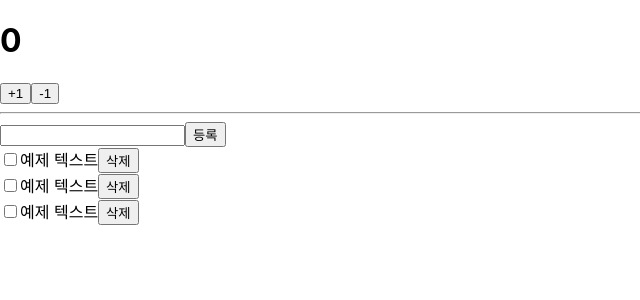
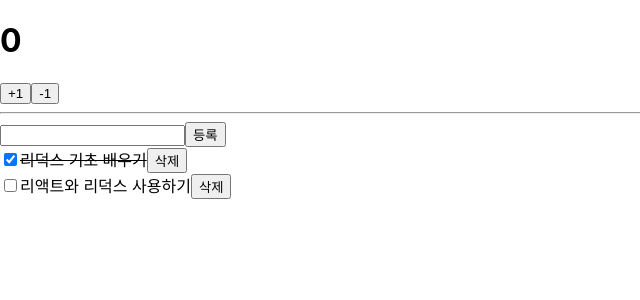
Before and after one commit to artistwm03/react_book_practice002-redux-react, a React (Create React App) app: page / in a window 1280 px wide. Shown: the top 300 px of the page, without its empty margins (0-640 px from the left). Built offline with nearby package versions, Linux system fonts and the light colour scheme.

Commit message:
16. 투두 컨테이너 만들기. 소스를 전반적으로 이해하고 친게아니라 그냥 따라친거..

```diff
--- a/src/App.js
+++ b/src/App.js
@@ -1,13 +1,13 @@
 import React from 'react';
 import CounterContainer from './containers/CounterContainer';
-import Todos from './components/Todos';
+import TodosContainer from './containers/TodosContainer';
 
 const App = () => {
   return (
     <div>
       <CounterContainer />
       <hr />
-      <Todos />
+      <TodosContainer />
     </div>
   );
 };
--- a/src/components/Todos.js
+++ b/src/components/Todos.js
@@ -1,6 +1,21 @@
 import React from 'react';
-import TodoItem from './TodoItem';
 
+const TodoItem = ({ todo, onToggle, onRemove }) => {
+  return (
+    <div>
+      <input
+        type="checkbox"
+        onClick={() => onToggle(todo.id)}
+        checked={todo.done}
+        readOnly={true}
+      />
+      <span style={{ textDecoration: todo.done ? 'line-through' : 'none' }}>
+        {todo.text}
+      </span>
+      <button onClick={() => onRemove(todo.id)}>삭제</button>
+    </div>
+  );
+};
 
 const Todos = ({
     input,      // 인풋에 입력되는 텍스트
@@ -12,17 +27,25 @@
   }) => {
   const onSubmit = e => {
     e.preventDefault();
+    onInsert(input);
+    onChangeInput('');   // 등록 후 인풋 초기화
   };
+  const onChange = e => onChangeInput(e.target.value);
   return (
     <div>
       <form onSubmit={onSubmit}>
-        <input />
+        <input value={input} onChange={onChange} />
         <button type="submit">등록</button>
       </form>
       <div>
-        <TodoItem />
-        <TodoItem />
-        <TodoItem />
+        {todos.map(todo => (
+          <TodoItem
+            todo={todo}
+            key={todo.id}
+            onToggle={onToggle}
+            onRemove={onRemove}
+          />
+        ))}
       </div>
     </div>
   );
--- /dev/null
+++ b/src/containers/TodosContainer.js
@@ -0,0 +1,39 @@
+import React from 'react';
+import { connect } from 'react-redux';
+import { changeInput, insert, toggle, remove } from '../modules/todos';
+import Todos from '../components/Todos';
+
+
+const TodosContainer = ({
+  input,
+  todos,
+  changeInput,
+  insert,
+  toggle,
+  remove,
+}) => {
+  return (
+    <Todos
+      input={input}
+      todos={todos}
+      onChangeInput={changeInput}
+      onInsert={insert}
+      onToggle={toggle}
+      onRemove={remove}
+      />
+  );
+};
+
+export default connect(
+  // 비구조화 할당을 통해 todos를 분리하여 state.todos.input 대신 todos.input을 사용.!
+  ({ todos }) => ({
+    input: todos.input,
+    todos: todos.todos,
+  }),
+  {
+    changeInput,
+    insert,
+    toggle,
+    remove
+  },
+)(TodosContainer);
```
